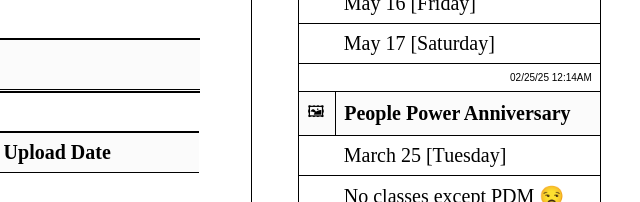
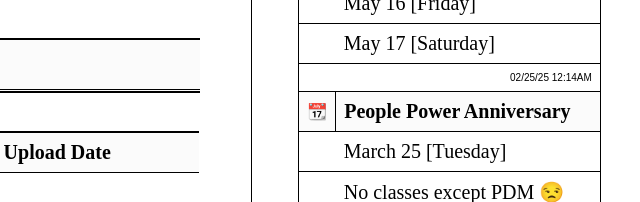
Before and after one commit to Finn-Riley/The-Doomsday, a plain HTML site: page academic.html in a window 1280 px wide. Shown: the part 978-1180 px from the top of the page, 623-1263 px from the left. Drawn offline with Linux system fonts and the light colour scheme; a web font is replaced by a local one.

Commit message:
Update academic.html

```diff
--- a/academic.html
+++ b/academic.html
@@ -68,7 +68,7 @@
 					<tr><td id="noicon"> </td><td id="logalt">May 16 [Friday]</td></tr>
 					<tr><td id="noicon"> </td><td id="logcontent">May 17 [Saturday]</td></tr>
 					<tr><td colspan="2" id="logdate">02/25/25 12:14AM</td></tr>
-					<tr><td id="logicon">🖼</td><td id="logtitle"><b>People Power Anniversary</td></tr>
+					<tr><td id="logicon">📆</td><td id="logtitle"><b>People Power Anniversary</td></tr>
 					<tr><td id="noicon"> </td><td id="logalt">March 25 [Tuesday]</td></tr>
 					<tr><td id="noicon"> </td><td id="logcontent">No classes except PDM 😒</td></tr>
 					<tr><td colspan="2" id="logdate">02/25/25 12:24AM</td></tr>
```
